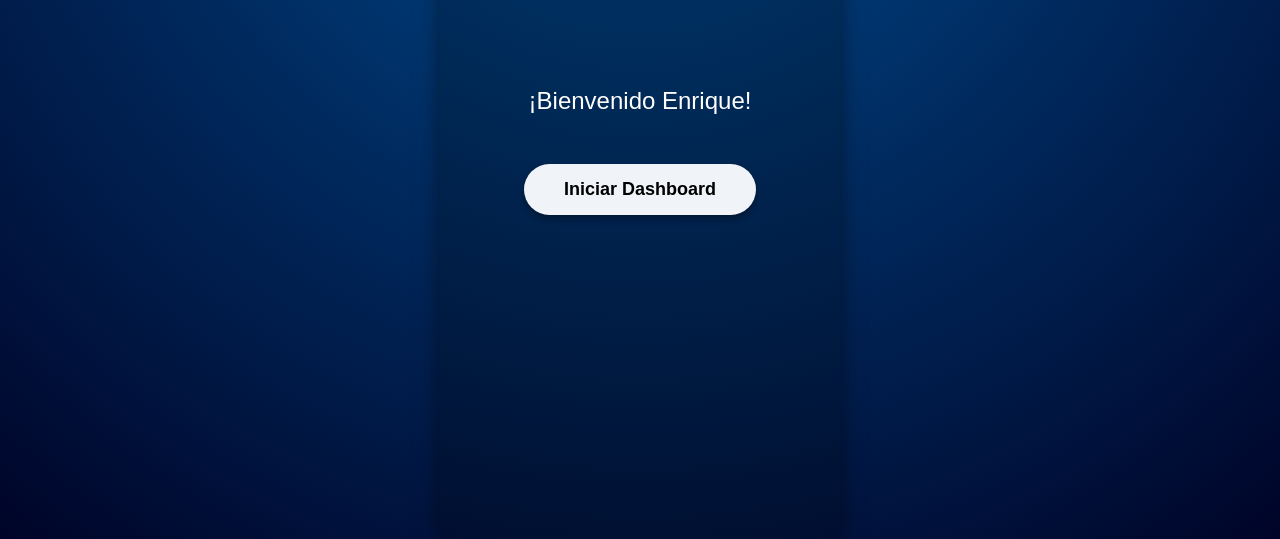
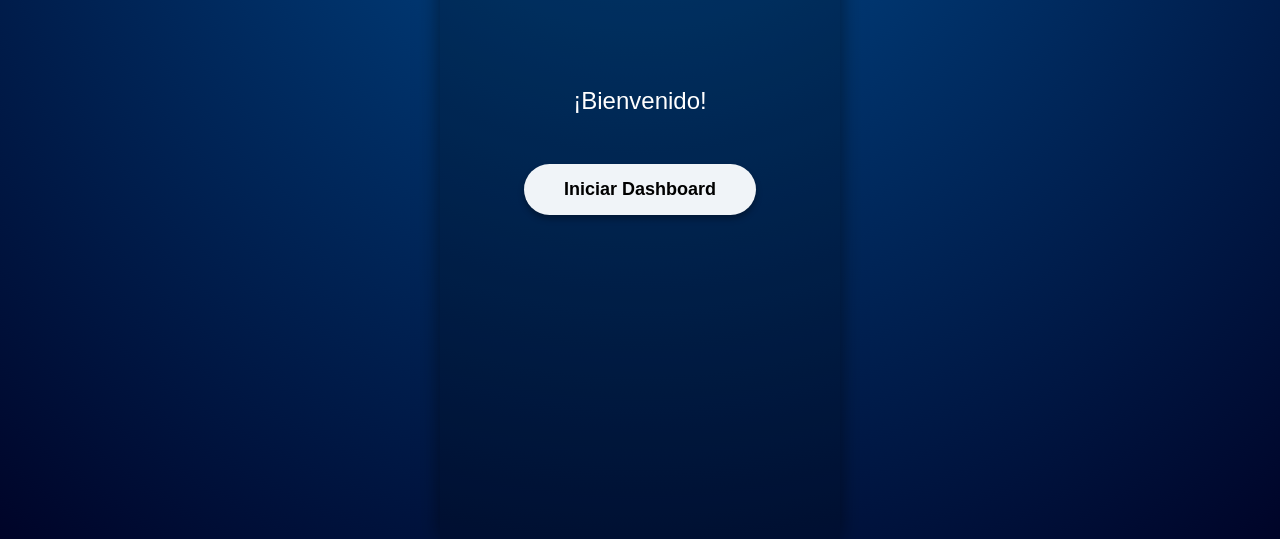
Before and after one commit to EnriqueEsc/sistema_riego, a website: page public/index.html in a window 1280 px wide. Shown: the part 261-800 px from the top of the page. Drawn offline with Linux system fonts and the light colour scheme.

Commit message:
Ajustes a la GUI

```diff
--- a/public/index.html
+++ b/public/index.html
@@ -48,7 +48,7 @@
             <div class="title-header">SISTEMA DE RIEGO</div>
             <div class="subtitle-header">DASHBOARD MÓVIL</div>
 
-            <h2 style="margin-top: 40px; font-weight: normal;">¡Bienvenido Enrique!</h2>
+            <h2 style="margin-top: 40px; font-weight: normal;">¡Bienvenido!</h2>
 
             <a href="dashboard.html" class="btn-primary">Iniciar Dashboard</a>
         </div>
```
